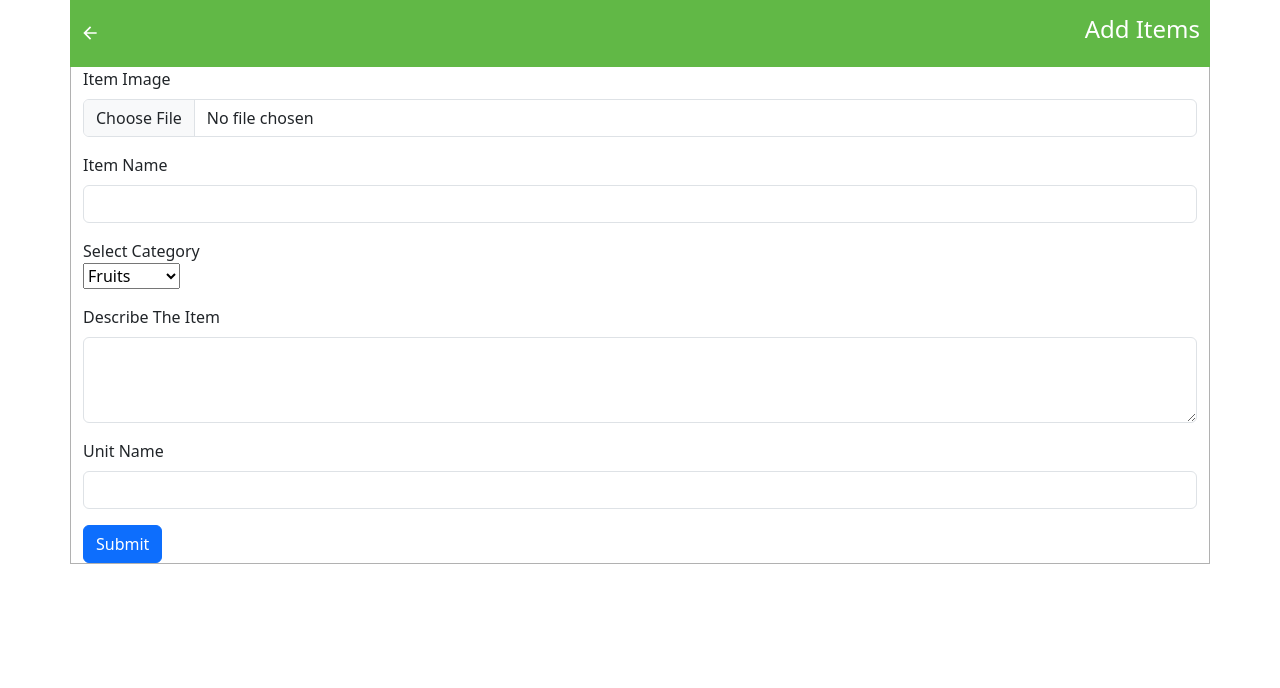
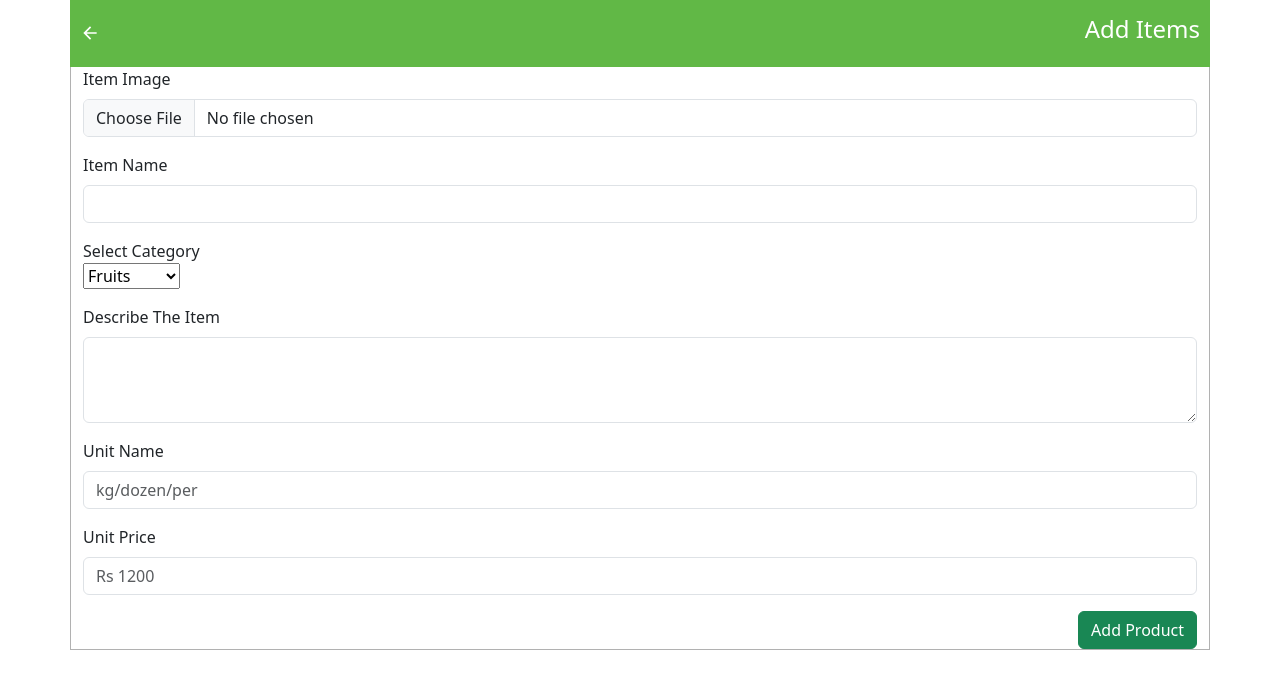
Before and after one commit to ahmedashar/Saylani-Online-Store, a React (Create React App) app: page /additems in a window 1280 px wide. Shown: the top 688 px of the page. Built offline with nearby package versions, Linux system fonts and the light colour scheme.

Commit message:
add item form commit

```diff
--- a/src/components/AddProductForm/index.jsx
+++ b/src/components/AddProductForm/index.jsx
@@ -1,19 +1,41 @@
+import { async } from "@firebase/util";
 import React, { useState } from "react";
 import "./style.css";
 
 export default function AddProductForm() {
+    let [fileSelect, setFileSelect] = useState({});
+    let [itemName,setItemName] = useState("")
+    const [category, setCategory] = useState("Fruit");
+    let [itemDes,setItemDes] = useState("");
+    let [itemUnitName,setItemUnitName] = useState("")
+    let [itemUnitPrice,setItemUnitPrice] = useState("")
+
   let categoryList = ["Fruits", "Meats", "Vagetable", "Groceries"];
-  const [category, setCategory] = useState("Fruit");
   const handleChange = (event) => {
     setCategory(event.target.value);
   };
+
+  console.log(fileSelect,itemName,category,itemDes)
+
+  async function addItemToFirebaseDB(){
+    try {
+
+        // const imgUrl = await uploadImage(fileSelect);
+        // await addItemToDb( imgUrl);
+
+    } catch (error) {
+        alert('error' + error)
+    }
+
+  }
   return (
     <div className="container add_item_cont">
       <div className="mb-3">
         <label for="formFile" className="form-label">
          Item Image
         </label>
-        <input className="form-control" type="file" id="formFile" />
+        <input  onChange={(e) => {
+                setFileSelect(e.target.files[0])}} className="form-control" type="file" id="formFile" />
       </div>
 
       <div className="mb-3">
@@ -21,6 +43,8 @@ export default function AddProductForm() {
           Item Name
         </label>
         <input
+          onChange={(e) => {
+            setItemName(e.target.value)}}
           type="text"
           className="form-control"
           id="exampleInputText1"
@@ -52,6 +76,8 @@ export default function AddProductForm() {
           Describe The Item
         </label>
         <textarea
+        onChange={(e) => {
+            setItemDes(e.target.value);}}
           class="form-control"
           id="exampleFormControlTextarea1"
           rows="3"
@@ -63,16 +89,35 @@ export default function AddProductForm() {
           Unit Name
         </label>
         <input
+        onChange={(e) => {
+            setItemUnitName(e.target.value);}}
           type="text"
           className="form-control"
           id="exampleInputText1"
           aria-describedby="emailHelp"
+          placeholder="kg/dozen/per"
         />
       </div>
 
-      <button type="submit" className="btn btn-primary">
-        Submit
+      <div className="mb-3">
+        <label for="exampleInputUnit1" className="form-label">
+          Unit Price
+        </label>
+        <input
+        onChange={(e) => {
+            setItemUnitPrice(e.target.value);}}
+          type="text"
+          className="form-control"
+          id="exampleInputText1"
+          aria-describedby="emailHelp"
+          placeholder="Rs 1200"
+        />
+      </div>
+<div className="add_btn_div">
+      <button type="submit" className="btn btn-success">
+        Add Product
       </button>
+      </div>
     </div>
   );
 }
--- a/src/components/AddProductForm/style.css
+++ b/src/components/AddProductForm/style.css
@@ -3,3 +3,7 @@
     border-right: 1px solid rgb(177, 177, 177) !important;
     border-bottom: 1px solid rgb(177, 177, 177) !important;
 }
+.add_btn_div{
+    display: flex;
+    justify-content: flex-end;
+}
```
